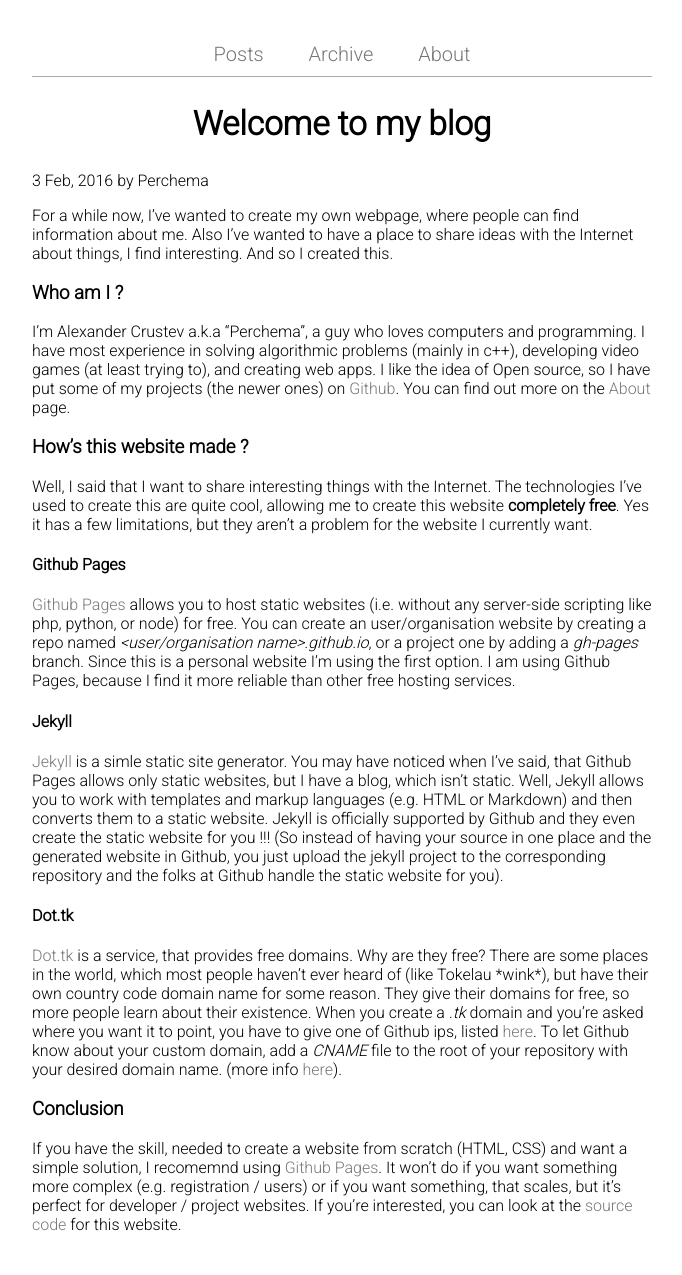
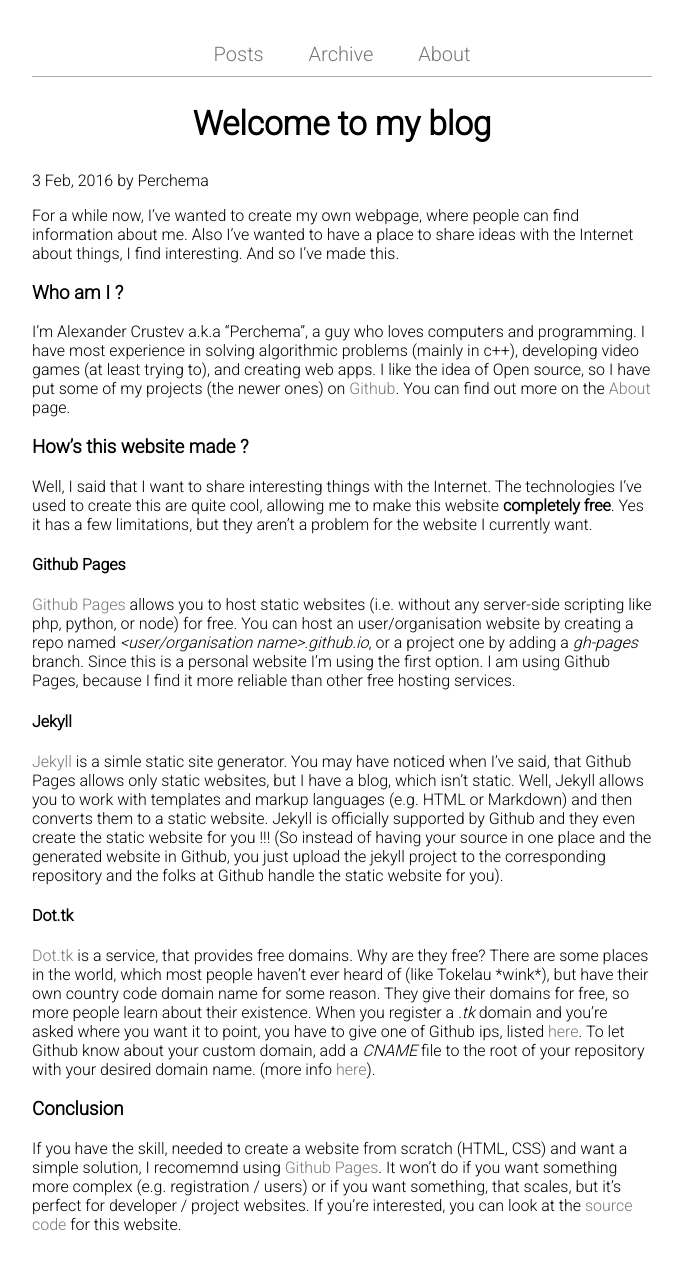
Before and after one commit to Alaxe/alaxe.github.io, a Jekyll site: the page built from _posts/2016-02-03-welcome.md, in a window 1280 px wide. Shown: the whole page, without its empty margins (298-980 px from the left). Built offline with Jekyll 4.4.1, drawn with Linux system fonts in a browser that asks for light colours.

Commit message:
404 page and edits on /welcome post

```diff
--- a/_posts/2016-02-03-welcome.md
+++ b/_posts/2016-02-03-welcome.md
@@ -6,7 +6,7 @@
 
 For a while now, I've wanted to create my own webpage, where people can find
 information about me. Also I've wanted to have a place to share ideas with the
-Internet about things, I find interesting. And so I created this.
+Internet about things, I find interesting. And so I've made this.
 
 ### Who am I ?
 I'm Alexander Crustev a.k.a "Perchema", a guy who loves computers and
@@ -17,13 +17,13 @@
 
 ### How's this website made ?
 Well, I said that I want to share interesting things with the Internet. The
-technologies I've used to create this are quite cool, allowing me to create
+technologies I've used to create this are quite cool, allowing me to make
 this website **completely free**. Yes it has a few limitations, but they aren't
 a problem for the website I currently want.
 
 #### Github Pages
 [Github Pages][gh-pages] allows you to host static websites (i.e. without any
-server-side scripting like php, python, or node) for free. You can create an
+server-side scripting like php, python, or node) for free. You can host an
 user/organisation website by creating a repo named *<user/organisation
 name>.github.io*, or a project one by adding a *gh-pages* branch. Since this
 is a personal website I'm using the first option. I am using Github Pages,
@@ -44,7 +44,7 @@
 There are some places in the world, which most people haven't ever heard of
 (like Tokelau \*wink\*), but have their own country code domain name for some
 reason. They give their domains for free, so more people learn about their
-existence. When you create a *.tk* domain and  you're asked where you want it to
+existence. When you register a *.tk* domain and  you're asked where you want it to
 point, you have to give one of Github ips, listed [here][gh-ips]. To let Github
 know about your custom domain, add a *CNAME* file to the root of your repository
 with your desired domain name. (more info [here][gh-cname]).
```
Also changed, not shown: 404.md (added, +8 -0 lines).
